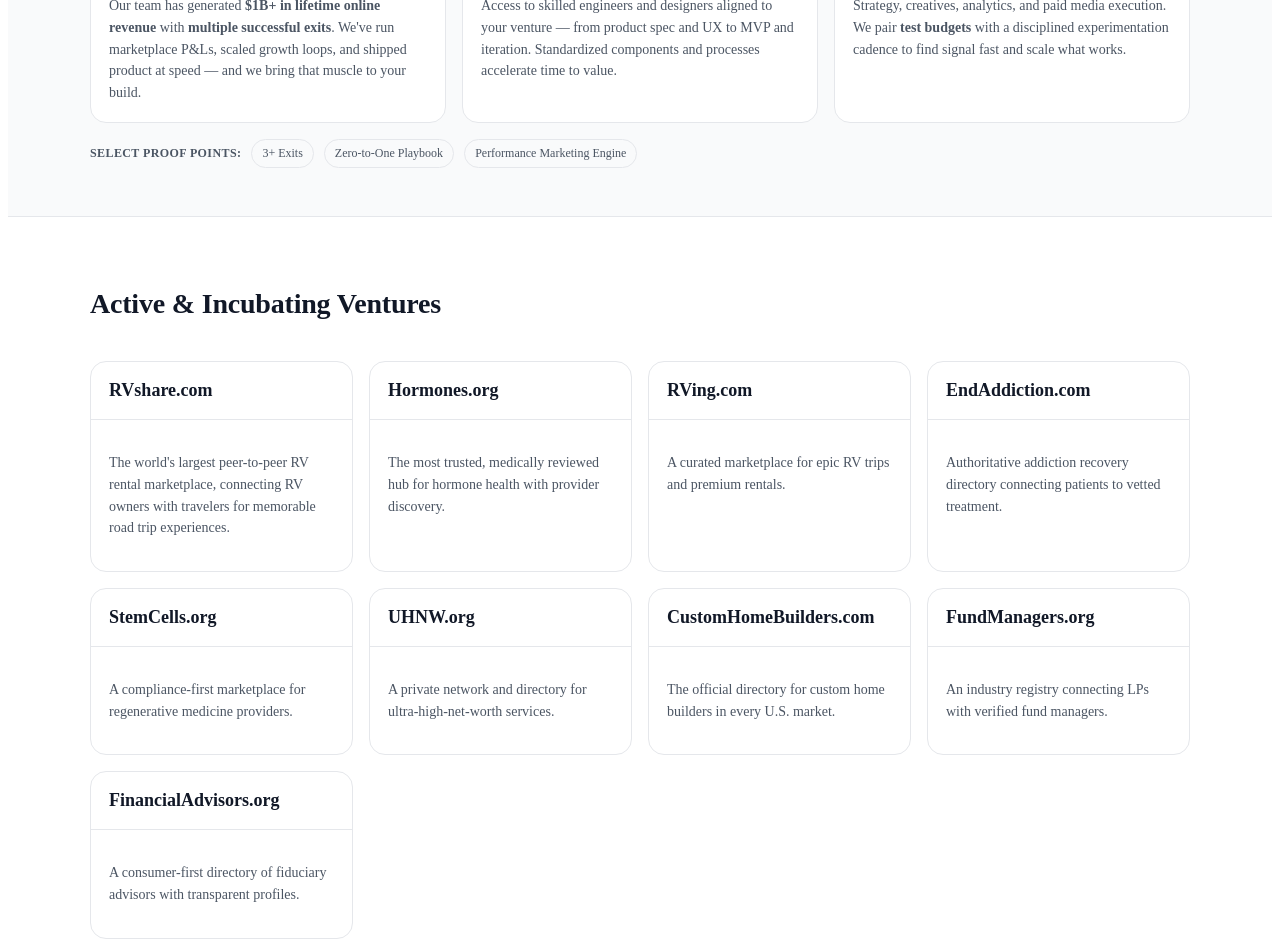
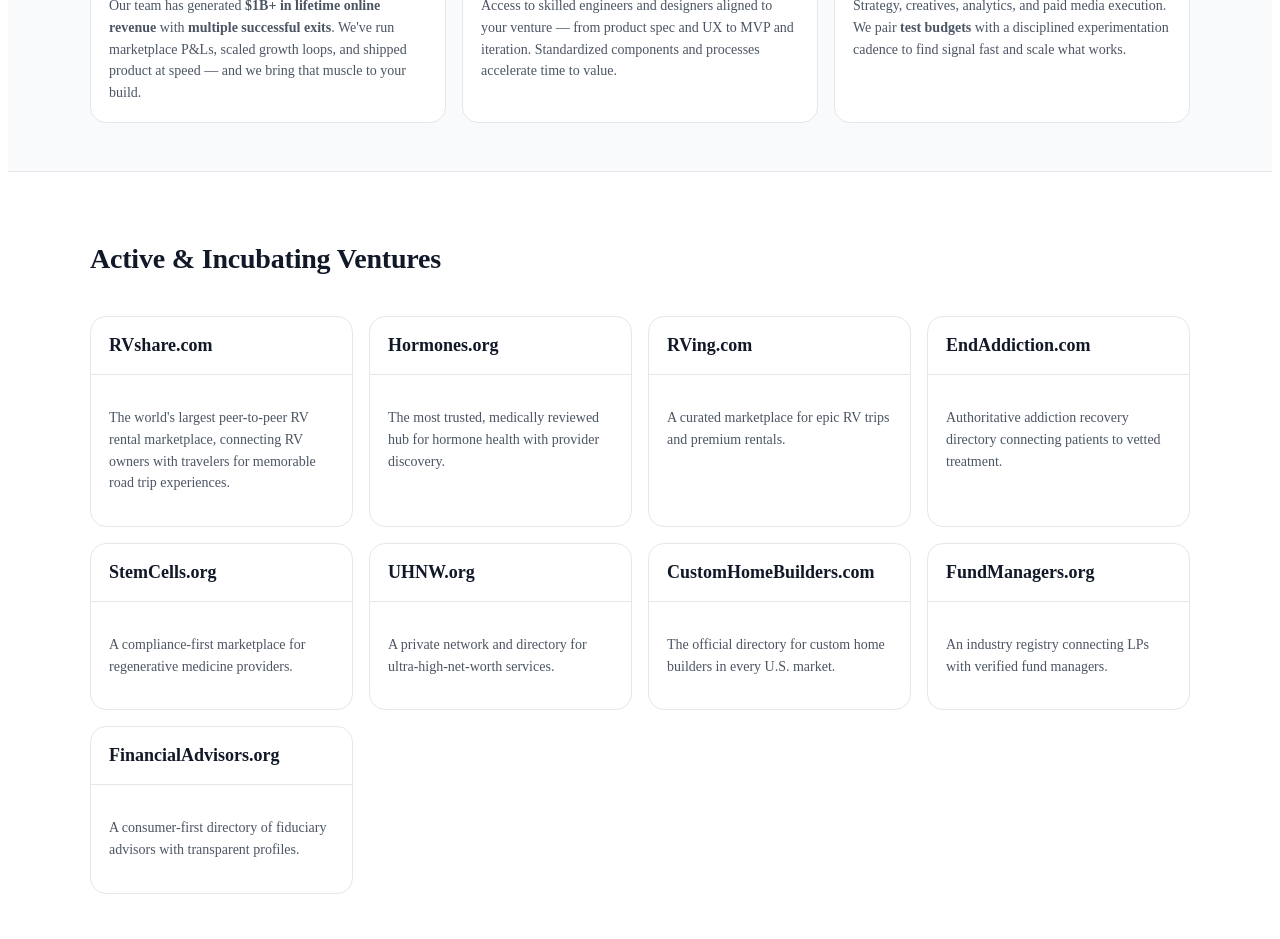
Before and after one commit to marketplaceholdings/marketplace-holdings-site, a React (Vite) app in the folder marketplace-holdings-site/: page / in a window 1280 px wide. Shown: the part 980-1919 px from the top of the page. Built offline with nearby package versions, Linux system fonts and the light colour scheme.

Commit message:
Update App.jsx

```diff
--- a/marketplace-holdings-site/src/App.jsx
+++ b/marketplace-holdings-site/src/App.jsx
@@ -239,12 +239,7 @@
               </Card>
             </div>
 
-            <div style={{ marginTop: 16, display: "flex", flexWrap: "wrap", gap: 10, alignItems: "center" }}>
-              <span style={{ fontSize: 12, fontWeight: 800, color: theme.subtext, letterSpacing: .4, textTransform: "uppercase" }}>Select Proof Points:</span>
-              <span style={{ border: `1px solid ${theme.border}`, borderRadius: 999, padding: "6px 10px", fontSize: 12, color: theme.subtext }}>3+ Exits</span>
-              <span style={{ border: `1px solid ${theme.border}`, borderRadius: 999, padding: "6px 10px", fontSize: 12, color: theme.subtext }}>Zero-to-One Playbook</span>
-              <span style={{ border: `1px solid ${theme.border}`, borderRadius: 999, padding: "6px 10px", fontSize: 12, color: theme.subtext }}>Performance Marketing Engine</span>
-            </div>
+
           </div>
         </Container>
       </section>
```
